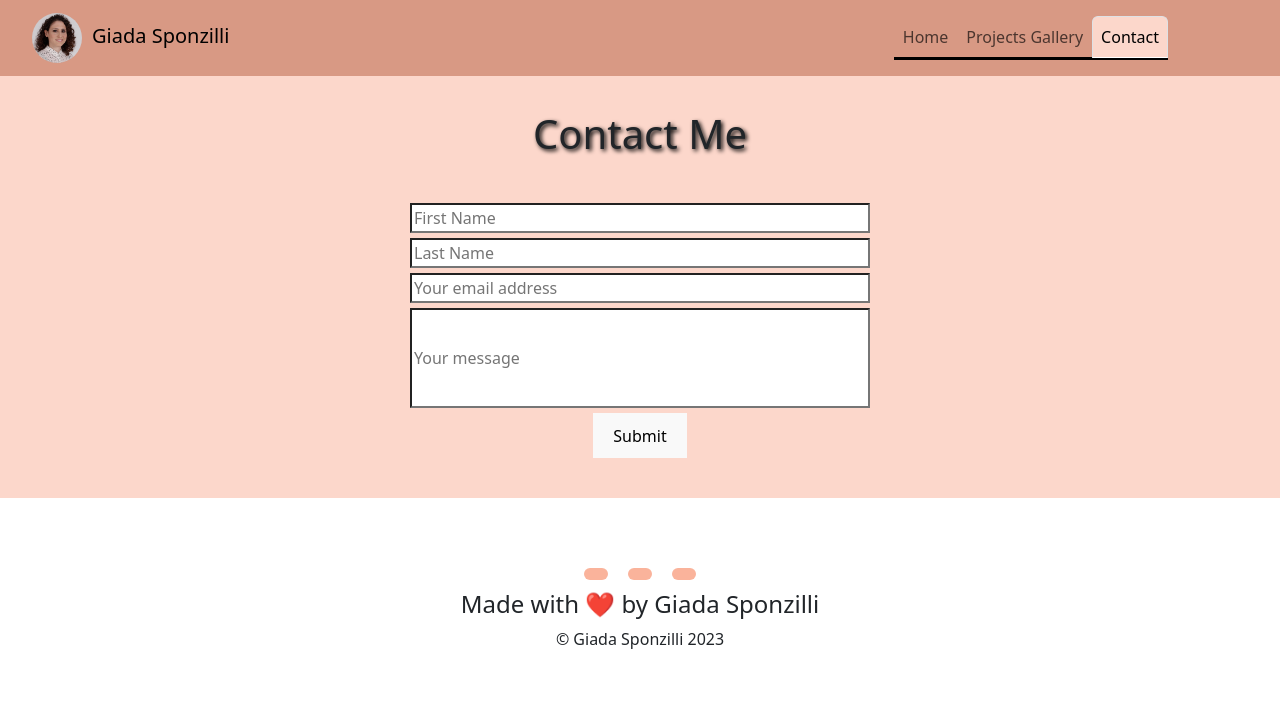
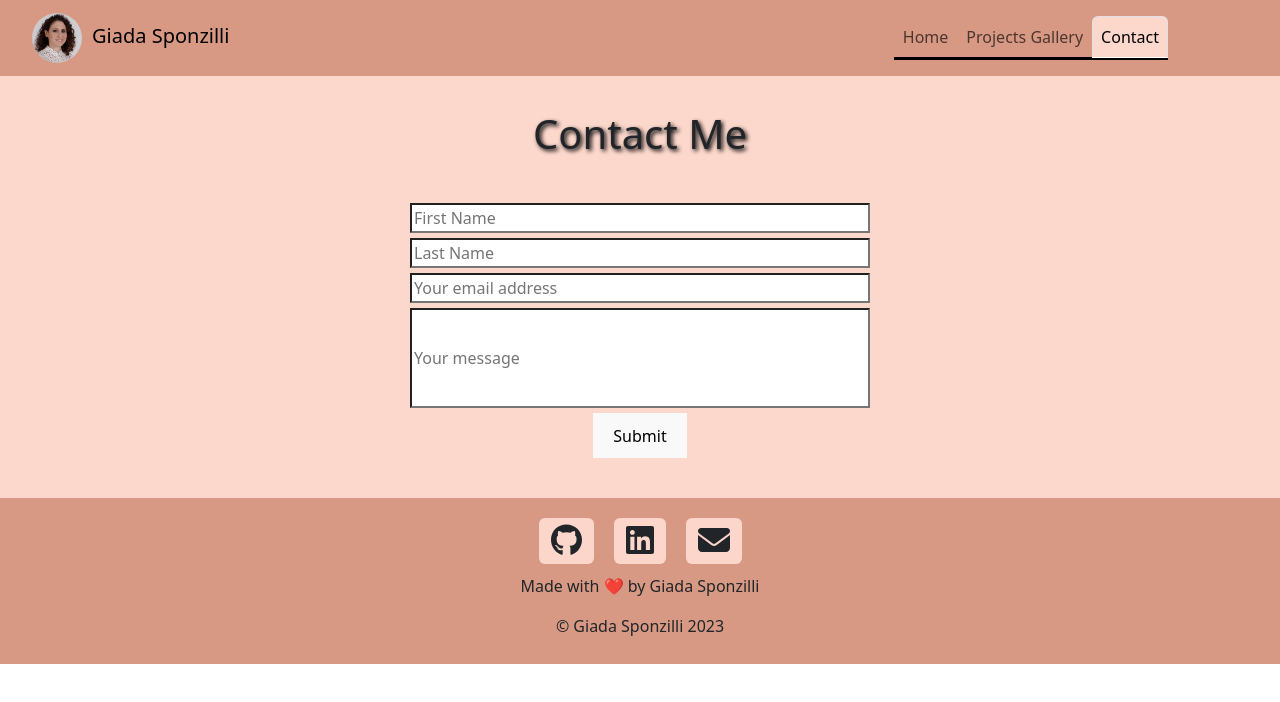
Before and after one commit to giadasponzilli/react-portfolio-giadaSponzilli, a React (Vite) app: page /contact in a window 1280 px wide. Shown: the top 702 px of the page. Built offline with nearby package versions, Linux system fonts and the light colour scheme.

Commit message:
added fortawesome icon in the footer and adjusted margin in the project and contact page

```diff
--- a/package.json
+++ b/package.json
@@ -10,6 +10,10 @@
     "preview": "vite preview"
   },
   "dependencies": {
+    "@fortawesome/fontawesome-svg-core": "^6.5.1",
+    "@fortawesome/free-brands-svg-icons": "^6.5.1",
+    "@fortawesome/free-solid-svg-icons": "^6.5.1",
+    "@fortawesome/react-fontawesome": "^0.2.0",
     "@popperjs/core": "^2.11.8",
     "bootstrap": "^5.3.3",
     "react": "^18.2.0",
--- a/src/components/Footer/index.jsx
+++ b/src/components/Footer/index.jsx
@@ -1,14 +1,24 @@
+import { FontAwesomeIcon } from '@fortawesome/react-fontawesome';
+import { faLinkedin } from '@fortawesome/free-brands-svg-icons';
+import { faGithub } from '@fortawesome/free-brands-svg-icons';
+import { faEnvelope } from '@fortawesome/free-solid-svg-icons';
+import './style.css'
+
+
 function MyFooter() {
 
   return (
     <>
-        <footer>
-    <a class="btn btn-large btn logout customIcon" href="https://github.com/giadasponzilli"><i class="fa-brands fa-github fa-2xl"></i></a>
-    <a class="btn btn-large btn logout customIcon" href="https://uk.linkedin.com/in/giada-sponzilli-b39b9b63"><i class="fa-brands fa-linkedin-in fa-2xl"></i></a>
-    <a class="btn btn-large btn logout customIcon" href="https://www.instagram.com/giadasponzilli/"><i class="fa-brands fa-instagram fa-2xl"></i></a>
-    <h4>Made with ❤️️ by Giada Sponzilli</h4>
-    <p>&copy; Giada Sponzilli 2023</p>
-  </footer>
+      <footer className='myFooter'>
+        <a className="btn btn-large btn logout customIcon" href="https://github.com/giadasponzilli"><FontAwesomeIcon icon={faGithub} size="2x" /></a>
+
+        <a className="btn btn-large btn logout customIcon" href="https://uk.linkedin.com/in/giada-sponzilli-b39b9b63"><FontAwesomeIcon icon={faLinkedin} size="2x" /></a>
+
+        <a className="btn btn-large btn logout customIcon" href="mailto:sponzilli.g@gmail.com"><FontAwesomeIcon icon={faEnvelope} size="2x" /></a>
+
+        <p>Made with ❤️️ by Giada Sponzilli</p>
+        <p>&copy; Giada Sponzilli 2023</p>
+      </footer>
     </>
   );
 }
--- a/src/components/Footer/style.css
+++ b/src/components/Footer/style.css
@@ -1,22 +1,24 @@
 footer {
-  background-color: var(--color1);
-  color: var(--color2);
+  background-color: #d89984;
   text-align: center;
-  padding: 20px;
+  padding: 10px;
+  margin: 0;
 }
 
-.fa-brands {
-  margin: 25px;
+.btn {
+  padding: 5px 8px;
+  background-color: hsl(15, 89%, 89%) !important;
 }
 
-.fa-brands:hover {
-  opacity: 0.6;
+.customIcon:hover {
+  opacity: 0.7;
 }
 
-/* .customIcon {
-  color: var(--color2);
-} */
+.customIcon:visited {
+  background-color: #FAB49B !important;
+}
 
-.customIcon:visited {
-  color: var(--color2);
+p {
+  margin: 0;
+  padding: 0;
 }
--- a/src/components/Pages/Contact.css
+++ b/src/components/Pages/Contact.css
@@ -4,7 +4,7 @@
   margin: 0 auto;
   padding: 20px;
   background-color: #fcd7cb;
-  margin: 60px auto;
+  margin: 60px auto 0;
 }
 
 .form-container {
--- a/src/components/Pages/ProjectGallery.css
+++ b/src/components/Pages/ProjectGallery.css
@@ -14,7 +14,7 @@
   margin: 0 auto;
   padding: 20px;
   background-color: #fcd7cb;
-  margin: 60px auto;
+  margin: 60px auto 0;
 }
 
 h1 {
```
Also changed, not shown: 1 other file (tests, documents, lock files or other folders).
